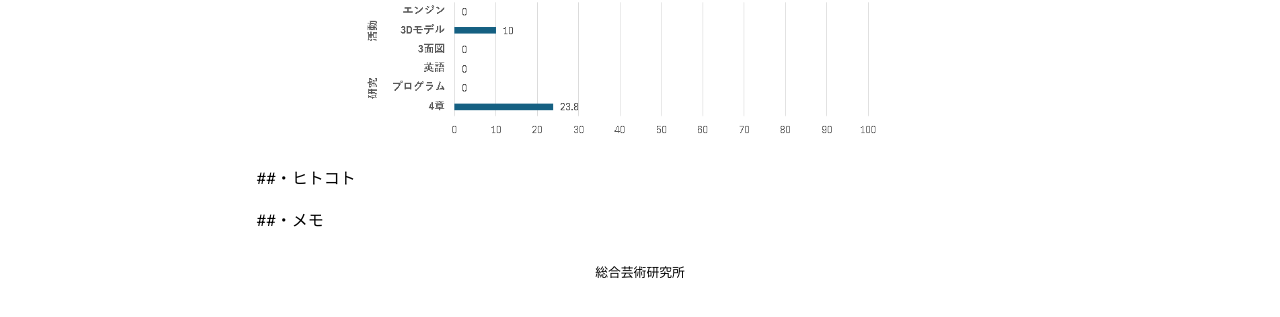
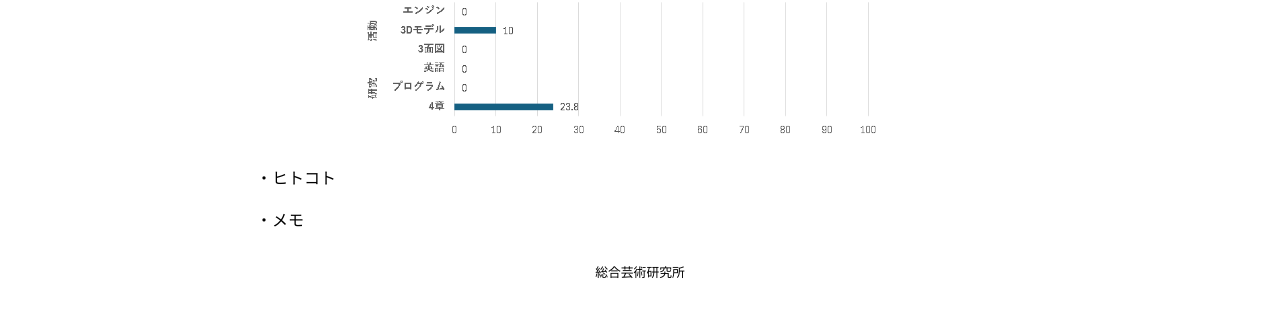
Before and after one commit to gj1002509/zakisikoku, a Jekyll site: the page built from _posts/2025-1-19-daily.md, in a window 1280 px wide. Shown: the part 437-754 px from the top of the page. Built offline with Jekyll 4.4.1, drawn with Linux system fonts in a browser that asks for light colours; nearby versions of some CDN libraries.

Commit message:
Update 2025-1-19-daily.md

```diff
--- a/_posts/2025-1-19-daily.md
+++ b/_posts/2025-1-19-daily.md
@@ -6,10 +6,13 @@ categories:
 permalink: /2025-1-19-daily
 ---
 
- <img src="{{ site.github.url }}/assets/img/2025-1-19.png" alt="画像1">
+ <p align="center">
+  <!-- 幅を指定して画像を拡大表示 -->
+  <img src="{{ site.github.url }}/assets/img/2025-1-19.png" alt="画像1" width="700" />
+</p>
 
-##・ヒトコト
+・ヒトコト
 
 
 
-##・メモ
+・メモ
```
